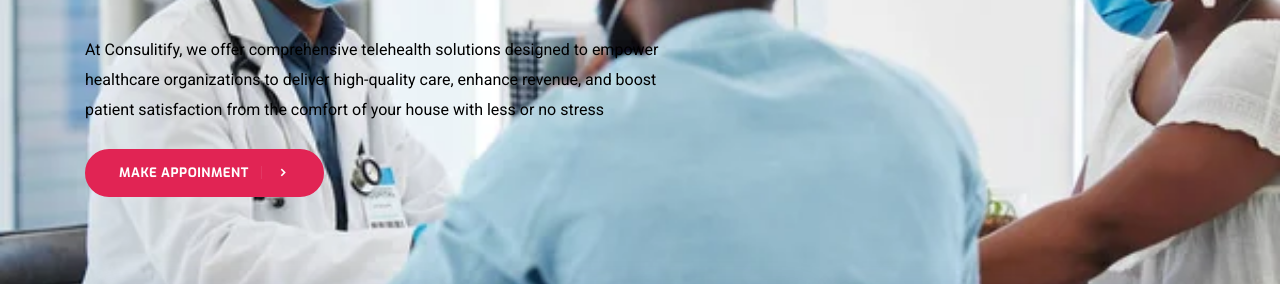
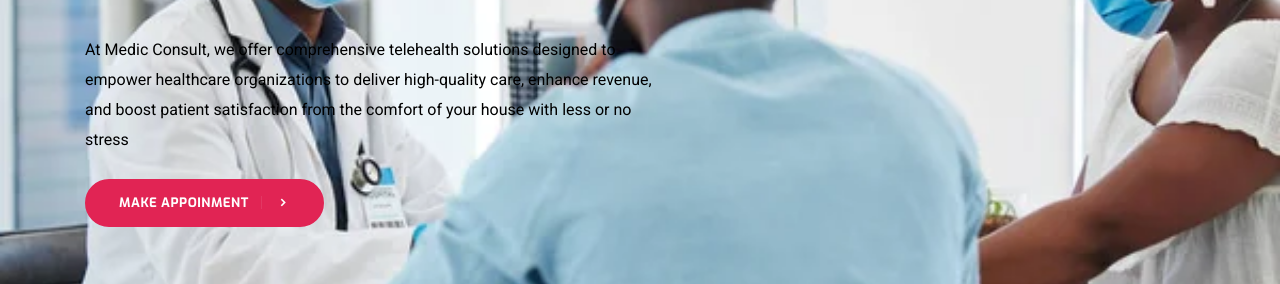
Before and after one commit to hilarytn/health-api, a website: page Telehealth/index.ejs in a window 1280 px wide. Shown: the part 462-746 px from the top of the page. Drawn offline with nearby package versions, Linux system fonts and the light colour scheme; some packages are replaced by stand-ins of ours; files that its build step writes are made by us from their sources.

Commit message:
Update index.ejs

```diff
--- a/Telehealth/index.ejs
+++ b/Telehealth/index.ejs
@@ -115,7 +115,7 @@
 					<span class="text-uppercase text-sm letter-spacing "><strong> WE GIVE THE BEST ONLNE MEDIC CONSULT</strong></span>
 					<h1 class="mb-3 mt-3">The best healthcare providers </h1>
 					<br>
-					<p class="mb-4 pr-5">At Consulitify, we offer comprehensive telehealth solutions designed to empower
+					<p class="mb-4 pr-5">At Medic Consult, we offer comprehensive telehealth solutions designed to empower
 						healthcare organizations to deliver high-quality care, enhance revenue, and boost patient satisfaction from the
 					comfort of your house with less or no stress </p>
 					<div class="btn-container ">
```
